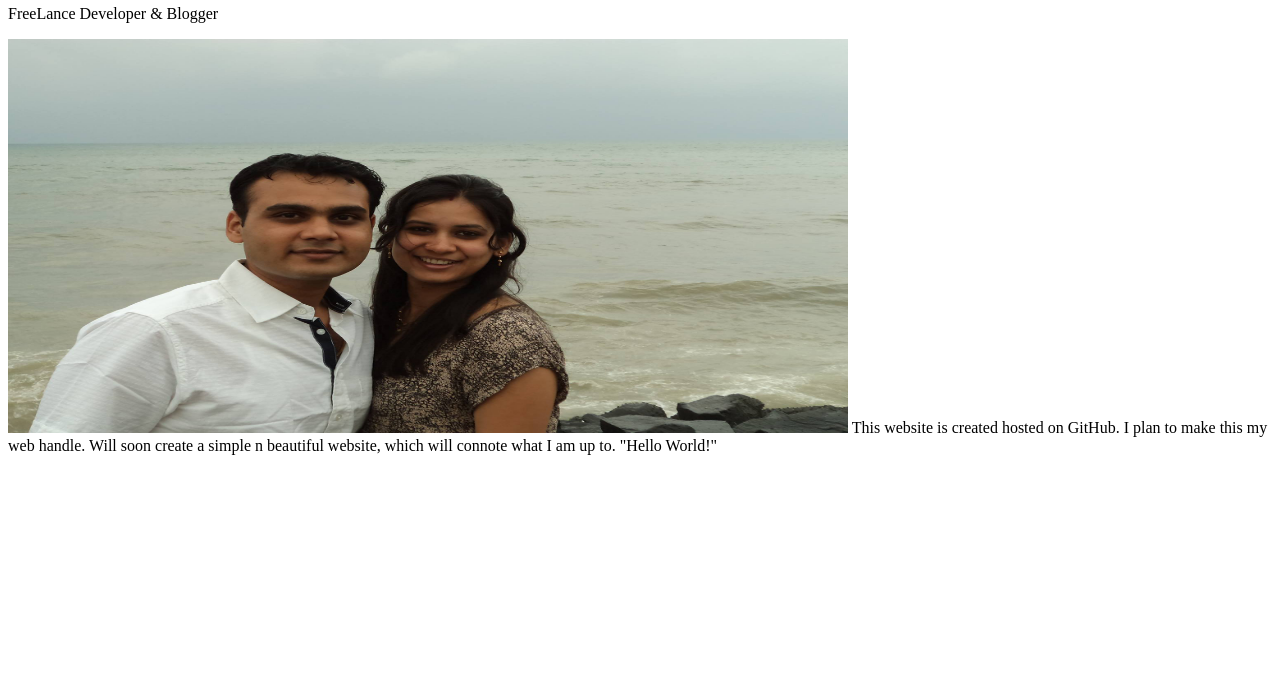
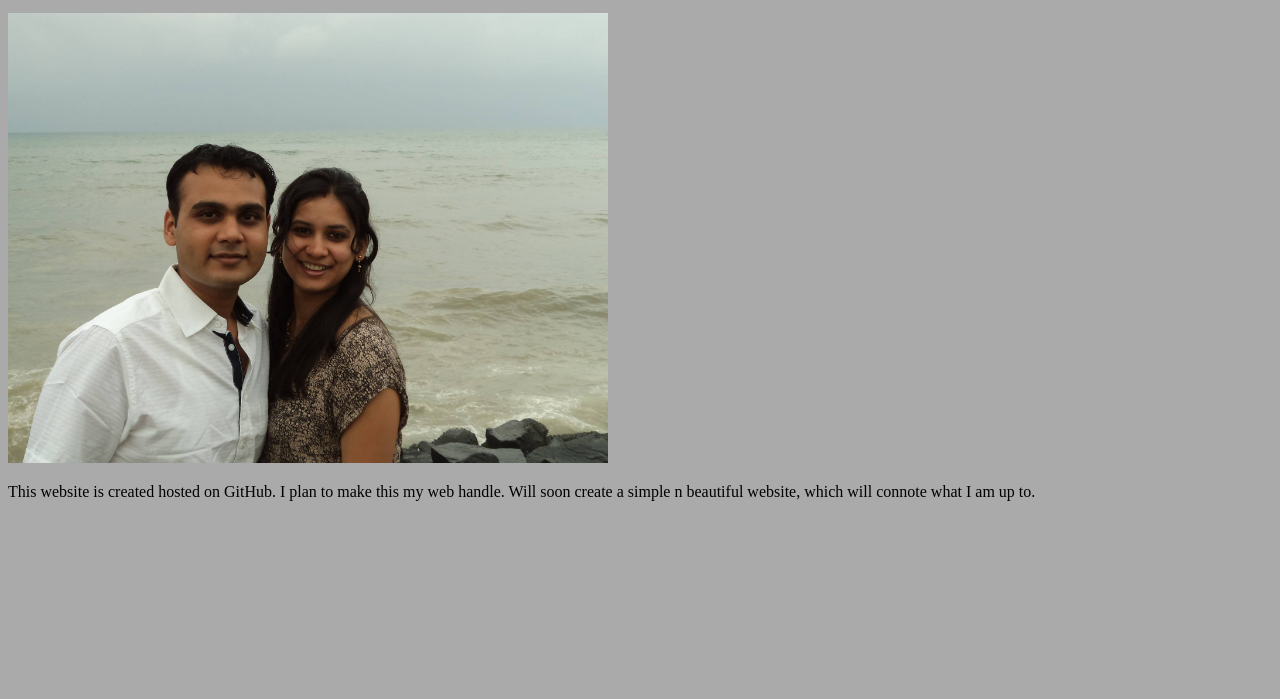
Before and after one commit to paragag/paragag.github.io, a plain HTML site: page index.html in a window 1280 px wide. Shown: the part 101-800 px from the top of the page. Drawn offline with Linux system fonts and the light colour scheme.

Commit message:
image format corrections

```diff
--- a/index.html
+++ b/index.html
@@ -1,14 +1,19 @@
 <!DOCTYPE html>
 <html lang="en-US">
-<head> Parag Agrawal </head>
+<head>
+<title>Parag Agrawal</title>
+<meta charset="utf-8">
+<meta http-equiv="X-UA-Compatible" content="IE=edge">
+<meta name="viewport" content="width=device-width, initial-scale=1">
+<link rel="icon" type="image/x-icon" href="/images/Parag.ico" />
+</head>
+<body  bgcolor="#aaaaaa">
 
 <h1>Parag Agrawal</h1>
-<p>FreeLance Developer & Blogger</p>
-<body>
-<img src="/images/Parag_Shilpi.jpg" alt="Parag Agrawal" width="840" height="394"></img>
+<p> Developer & Blogger</p>
+<img src="/images/Parag_Shilpi.jpg" alt="Parag Agrawal" width="600" height="450"></img>
+<br/><p>
 	This website is created hosted on GitHub. I plan to make this my web handle.
-	Will soon create a simple n beautiful website, which will connote what I am up to.
+	Will soon create a simple n beautiful website, which will connote what I am up to. </p>
 </body>
 </html>
-
-"Hello World!"
```
Also changed, not shown: images/Parag.ico (added).
